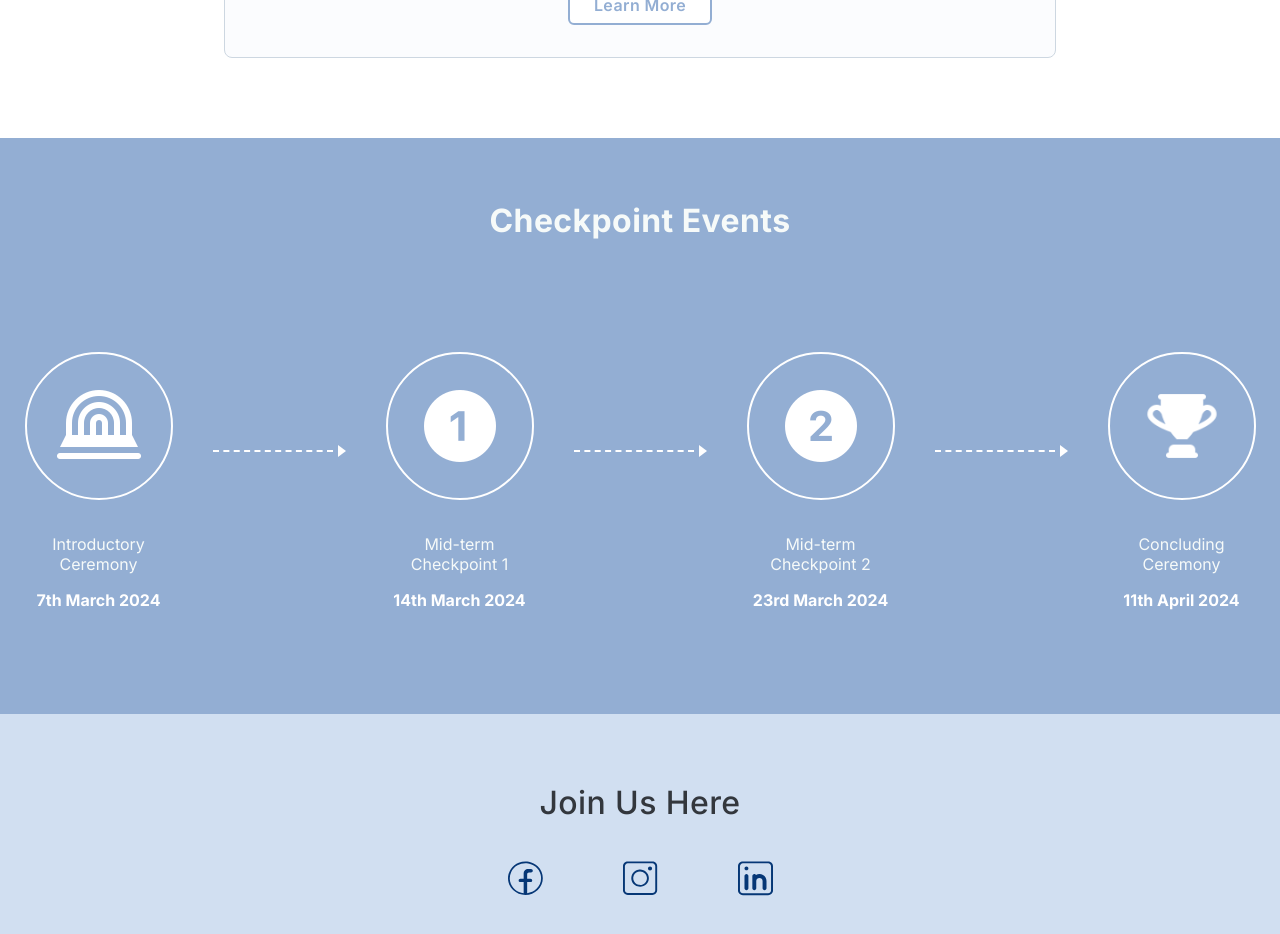
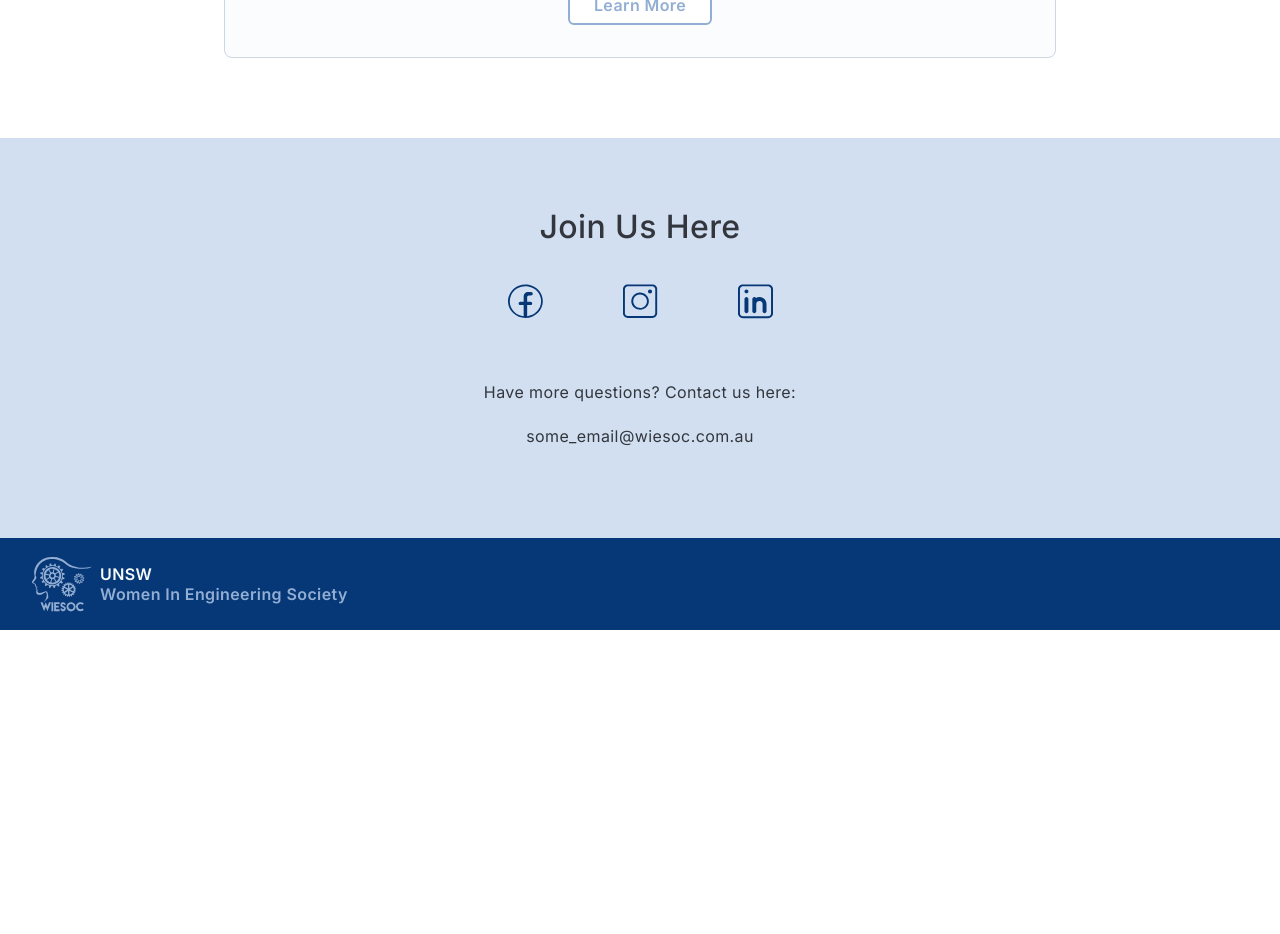
Before and after one commit to UNSW-WIESoc/website, a Next.js app: page /programs in a window 1280 px wide. Shown: the part 1940-2874 px from the top of the page. After the commit the page ends 2570 px from the top, so only its background shows below. Built offline with nearby package versions, Linux system fonts and the light colour scheme.

Commit message:
moved timeline to protege page

```diff
--- a/app/(pages)/programs/page.tsx
+++ b/app/(pages)/programs/page.tsx
@@ -1,11 +1,8 @@
-import {Box, Stack, Typography} from '@mui/joy';
+import {Box, Stack} from '@mui/joy';
 import PageHeaderCard from '@/components/PageHeaderCard';
 import ProgramsCard from '@/components/ProgramsCard';
 import {IconTextProps} from '@/components/LabelledIcon';
 import HeadingBodyText from '@/components/HeadingBodyText';
-import Arrow from '@/components/ProgramsArrow';
-import TimelineCard from '@/components/ProgramsTimeline';
-import Image from 'next/image';
 
 export default function Program() {
   const bodyText =
@@ -61,27 +58,6 @@ export default function Program() {
                       description={impDescription} icon1={impIcon1} icon2={impIcon2} icon3={impIcon3}
                       icon4={impIcon4} link='/industry-mentoring-program'/>
       </Stack>
-
-      <Box className='bg-medium-blue' sx={{ justifyContent: 'center' }} pb={3} width='100%'>
-      <HeadingBodyText heading='Checkpoint Events' color='light-white' />
-      <Stack
-        direction={{ xs: 'column', sm: 'row' }}
-        justifyContent="center"
-        alignItems='center'
-        spacing={5}
-        pb={10}
-        sx={{ width: { xs: '90%', md: '65%' }, mx: 'auto' }}
-      >
-        <TimelineCard icon='/programs/Stage.svg' text='Introductory Ceremony' date='7th March 2024' />
-        <Arrow />
-        <TimelineCard icon='/programs/Level1.svg' text='Mid-term Checkpoint 1' date='14th March 2024' />
-        <Arrow />
-        <TimelineCard icon='/programs/Level2.svg' text='Mid-term Checkpoint 2' date='23rd March 2024' />
-        <Arrow />
-        <TimelineCard icon='/programs/Trophy.svg' text='Concluding Ceremony' date='11th April 2024' />
-      </Stack>
-    </Box>
-
     </Box>
   );
 }
```
